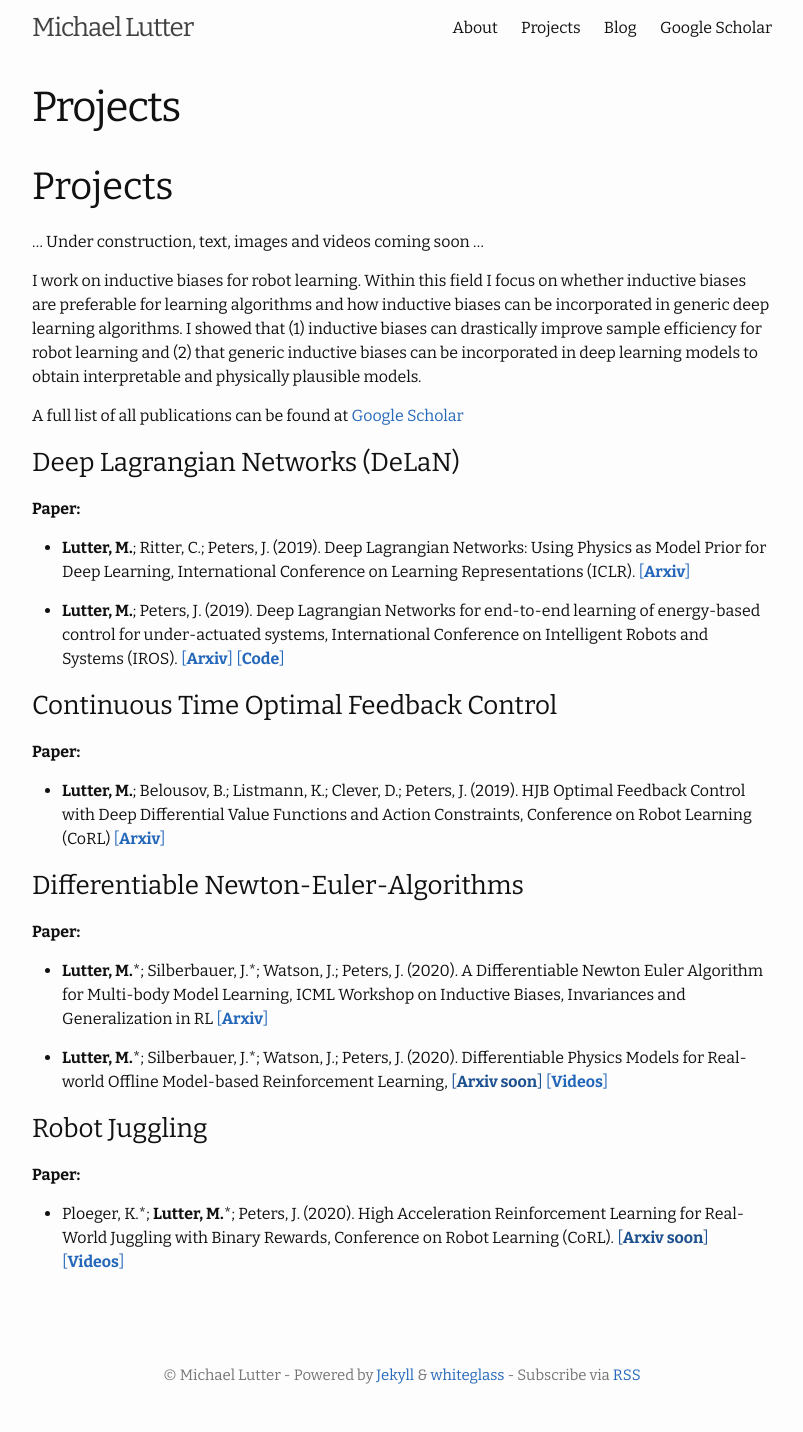
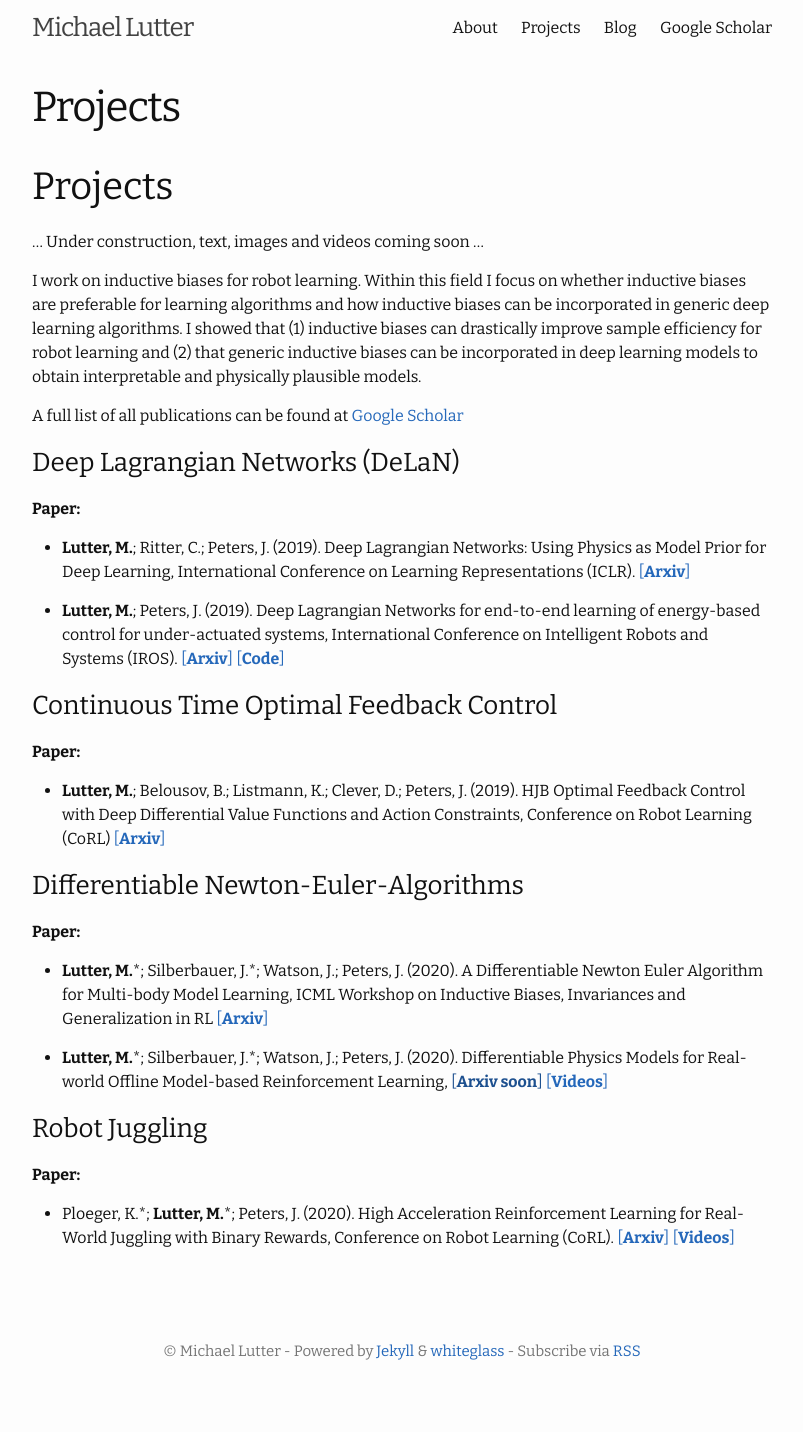
Before and after one commit to milutter/milutter.github.io, a Jekyll site: the page built from projects.md, in a window 1280 px wide. Shown: the whole page, without its empty margins (238-1041 px from the left). Built offline with Jekyll 4.4.1, drawn with Linux system fonts in a browser that asks for light colours; after the commit the page ends 1408 px from its top, so only the background shows below that.

Commit message:
added juggling link

```diff
--- a/projects.md
+++ b/projects.md
@@ -54,4 +54,4 @@ Differentiable Physics Models for Real-world Offline Model-based Reinforcement L
 **Paper:**
 * Ploeger, K.\*; **Lutter, M.**\*; Peters, J. (2020).
 High Acceleration Reinforcement Learning for Real-World Juggling with Binary Rewards,
-Conference on Robot Learning (CoRL). [[**Arxiv soon**]]() [[**Videos**]](https://sites.google.com/view/jugglingbot)
+Conference on Robot Learning (CoRL). [[**Arxiv**]](https://arxiv.org/abs/2010.13483) [[**Videos**]](https://sites.google.com/view/jugglingbot)
```
